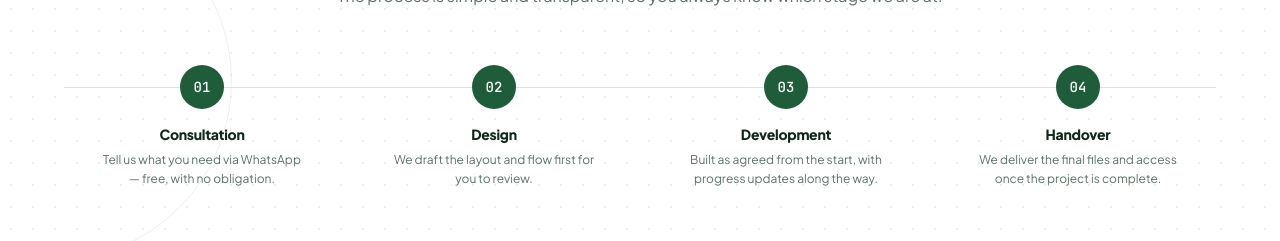
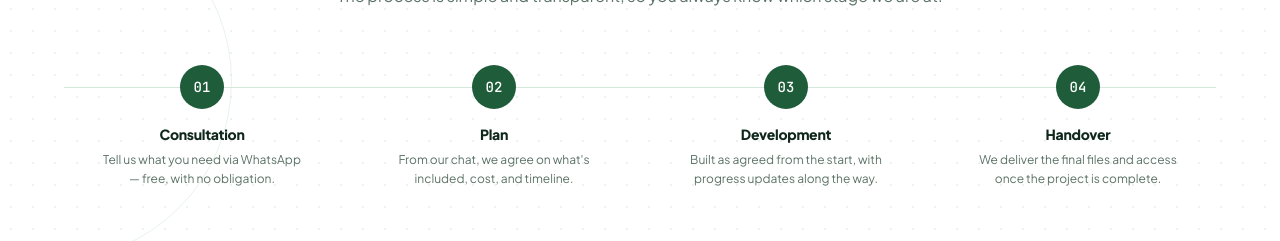
Before and after one commit to AnzamiCreative/aceantara, a React (Vite) app in the folder app/: page / in a window 1280 px wide. Shown: the part 4160-4401 px from the top of the page. Built offline with nearby package versions, Linux system fonts and the light colour scheme.

Commit message:
Ganti step 2 proses: Desain -> Rencana Kerja

```diff
--- a/app/src/i18n/en.js
+++ b/app/src/i18n/en.js
@@ -148,9 +148,9 @@ export default {
           'Tell us what you need via WhatsApp — free, with no obligation.',
       },
       {
-        title: 'Design',
+        title: 'Plan',
         description:
-          'We draft the layout and flow first for you to review.',
+          "From our chat, we agree on what's included, cost, and timeline.",
       },
       {
         title: 'Development',
--- a/app/src/i18n/id.js
+++ b/app/src/i18n/id.js
@@ -148,9 +148,9 @@ export default {
           'Ceritakan kebutuhanmu lewat WhatsApp, gratis dan tanpa kewajiban lanjut.',
       },
       {
-        title: 'Desain',
+        title: 'Rencana Kerja',
         description:
-          'Kami susun tampilan dan alurnya lebih dulu untuk kamu review.',
+          'Dari hasil obrolan, kita sepakati isi proyek, biaya, dan jadwalnya.',
       },
       {
         title: 'Pengerjaan',
```
